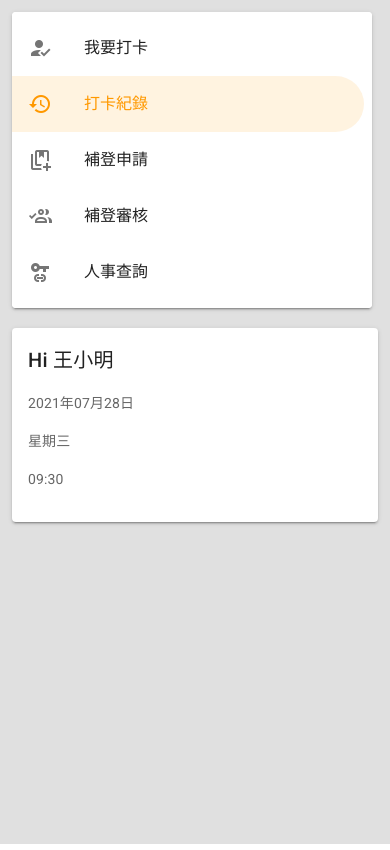
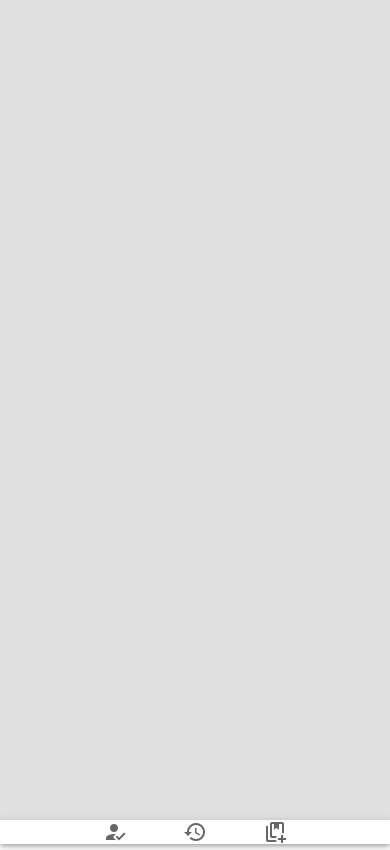
Before and after one commit to yuu-chien/sys-vuetify-temp, a Vue app: page /#/ in a window 390 px wide. Built offline with nearby package versions, Linux system fonts and the light colour scheme.

Commit message:
[ Home ] mobile first

```diff
--- a/src/views/Home.vue
+++ b/src/views/Home.vue
@@ -1,35 +1,20 @@
 <template>
   <v-container>
-    <!-- <v-bottom-navigation
+    <v-bottom-navigation
+      absolute
+      shift
       color="orange"
-      horizontal
-      max-height="52"
-      class="mx-auto"
+      class="p-0"
+      height="auto"
     >
-      <v-btn x-large color="white" max-width="100%">
-        <span>我要打卡</span>
-        <v-icon>mdi-account-check</v-icon>
+      <v-btn v-for="(item, i) in items" :key="i" x-large color="white">
+        <span class="mt-1">{{ item.text }}</span>
+        <v-icon>{{ item.icon }}</v-icon>
       </v-btn>
-      <v-btn x-large color="white" max-width="100%">
-        <span>打卡紀錄</span>
-        <v-icon>mdi-history</v-icon>
-      </v-btn>
-      <v-btn x-large color="white" max-width="100%">
-        <span>補登申請</span>
-        <v-icon>mdi-book-plus-multiple-outline</v-icon>
-      </v-btn>
-      <v-btn x-large color="white" max-width="100%">
-        <span>補登審核</span>
-        <v-icon>mdi-account-multiple-check-outline</v-icon>
-      </v-btn>
-      <v-btn x-large color="white" max-width="100%">
-        <span>人事查詢</span>
-        <v-icon>mdi-key-link</v-icon>
-      </v-btn>
-    </v-bottom-navigation> -->
-    <v-card max-width="360">
+    </v-bottom-navigation>
+    <router-view></router-view>
+    <!-- <v-card max-width="360">
       <v-list shaped>
-        <!-- <v-subheader>REPORTS</v-subheader> -->
         <v-list-item-group v-model="selectedItem" color="orange">
           <v-list-item v-for="(item, i) in items" :key="i">
             <v-list-item-icon>
@@ -41,7 +26,8 @@
           </v-list-item>
         </v-list-item-group>
       </v-list>
-    </v-card>
+    </v-card> -->
+
     <v-dialog v-model="dialog" persistent max-width="360">
       <v-card>
         <v-card-title class="text-h5">溫馨提醒</v-card-title>
@@ -54,15 +40,6 @@
         </v-card-actions>
       </v-card>
     </v-dialog>
-
-    <v-card class="mx-auto mt-5">
-      <v-card-title> Hi 王小明 </v-card-title>
-      <v-card-text>
-        <p>2021年07月28日</p>
-        <p>星期三</p>
-        <p>09:30</p>
-      </v-card-text>
-    </v-card>
   </v-container>
 </template>
 
@@ -76,8 +53,8 @@ export default {
         { text: "我要打卡", icon: "mdi-account-check" },
         { text: "打卡紀錄", icon: "mdi-history" },
         { text: "補登申請", icon: "mdi-book-plus-multiple-outline" },
-        { text: "補登審核", icon: "mdi-account-multiple-check-outline" },
-        { text: "人事查詢", icon: "mdi-key-link" },
+        // { text: "補登審核", icon: "mdi-account-multiple-check-outline" },
+        // { text: "人事查詢", icon: "mdi-key-link" },
       ],
     };
   },
```
